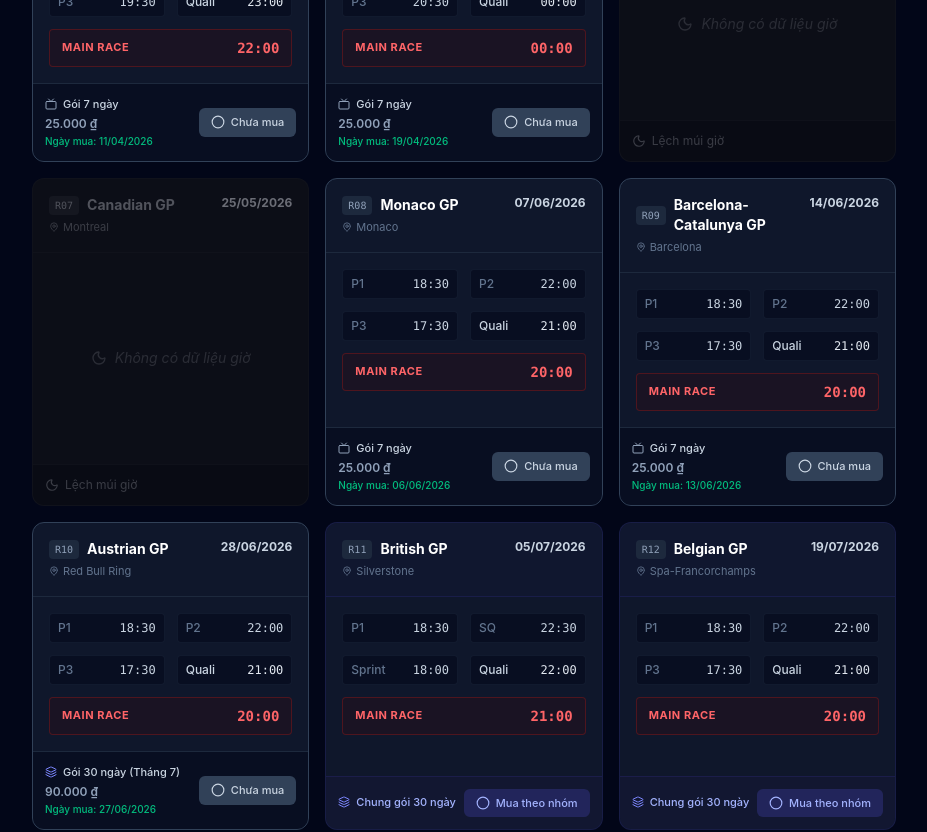
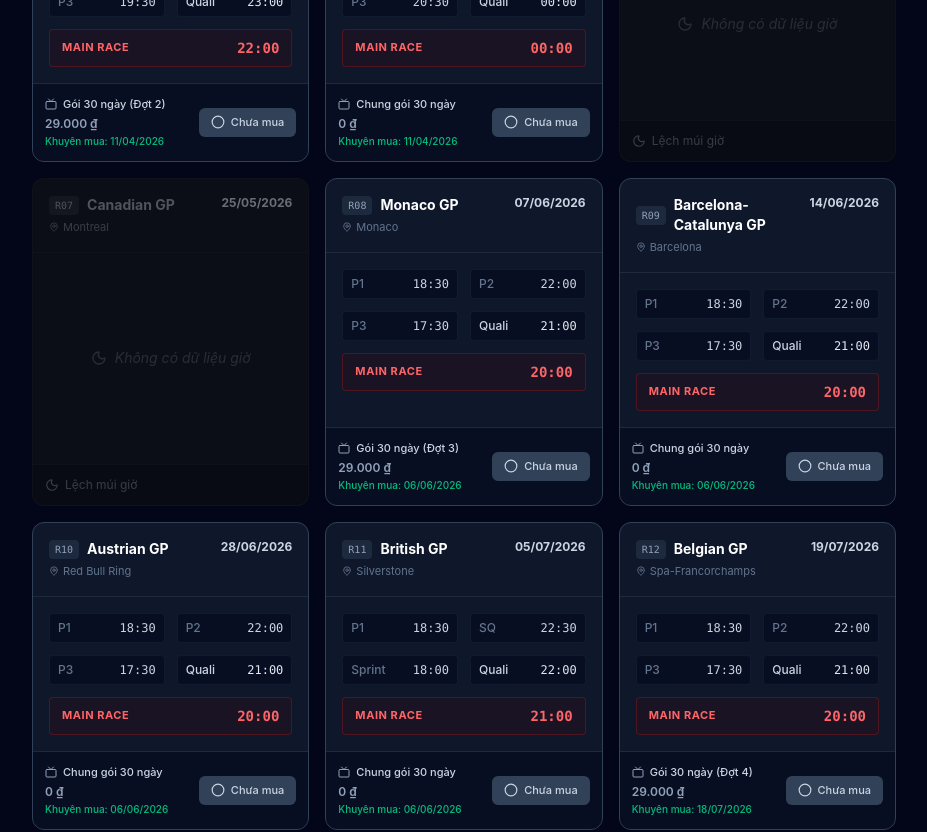
Before and after one commit to minhkhang1008/f1-tv360-tracker, a React (Vite) app: page / in a window 1280 px wide. Shown: the part 1240-2072 px from the top of the page, without its empty margins (176-1103 px from the left). Built offline with nearby package versions, Linux system fonts and the light colour scheme; no server answers.

Commit message:
Update better option

```diff
--- a/src/App.jsx
+++ b/src/App.jsx
@@ -1,38 +1,36 @@
 import React, { useState, useEffect, useMemo, useCallback } from 'react';
 import { Calendar, MapPin, Tv, CheckCircle2, Circle, AlertCircle, Trophy, Moon, Layers, RefreshCw } from 'lucide-react';
 
-// Dữ liệu F1 2026 chuẩn hóa kèm THÊM NGÀY MUA TỐI ƯU (purchaseDate)
 const initialRaceData = [
-  { id: 1, name: "Australian GP", date: "2026-03-08", packageId: "pkg_1", packageType: "Gói 7 ngày", price: 25000, purchaseDate: "2026-03-07", track: "Albert Park", hasSprint: false, sessions: { p1: "08:30", p2: "12:00", p3: "08:30", q: "12:00", race: "11:00" } },
-  { id: 2, name: "Chinese GP", date: "2026-03-15", packageId: "pkg_2", packageType: "Gói 7 ngày", price: 25000, purchaseDate: "2026-03-14", track: "Thượng Hải", hasSprint: true, sessions: { p1: "10:30", sq: "14:30", sprint: "14:00", q: "14:00", race: "14:00" } },
-  { id: 3, name: "Japanese GP", date: "2026-03-29", packageId: "pkg_3", packageType: "Gói 7 ngày", price: 25000, purchaseDate: "2026-03-28", track: "Suzuka", hasSprint: false, sessions: { p1: "09:30", p2: "13:00", p3: "09:30", q: "13:00", race: "12:00" } },
-  { id: 4, name: "Bahrain GP", date: "2026-04-12", packageId: "pkg_4", packageType: "Gói 7 ngày", price: 25000, purchaseDate: "2026-04-11", track: "Bahrain", hasSprint: false, sessions: { p1: "18:30", p2: "22:00", p3: "19:30", q: "23:00", race: "22:00" } },
-  { id: 5, name: "Saudi Arabian GP", date: "2026-04-20", packageId: "pkg_5", packageType: "Gói 7 ngày", price: 25000, purchaseDate: "2026-04-19", track: "Jeddah", hasSprint: false, sessions: { p1: "20:30", p2: "00:00", p3: "20:30", q: "00:00", race: "00:00" } },
+  { id: 1, name: "Australian GP", date: "2026-03-08", packageId: "pkg_g1", packageType: "Gói 30 ngày (Đợt 1)", price: 29000, purchaseDate: "2026-03-07", track: "Albert Park", hasSprint: false, sessions: { p1: "08:30", p2: "12:00", p3: "08:30", q: "12:00", race: "11:00" } },
+  { id: 2, name: "Chinese GP", date: "2026-03-15", packageId: "pkg_g1", packageType: "Chung gói 30 ngày", price: 0, purchaseDate: "2026-03-07", track: "Thượng Hải", hasSprint: true, sessions: { p1: "10:30", sq: "14:30", sprint: "14:00", q: "14:00", race: "14:00" } },
+  { id: 3, name: "Japanese GP", date: "2026-03-29", packageId: "pkg_g1", packageType: "Chung gói 30 ngày", price: 0, purchaseDate: "2026-03-07", track: "Suzuka", hasSprint: false, sessions: { p1: "09:30", p2: "13:00", p3: "09:30", q: "13:00", race: "12:00" } },
+  { id: 4, name: "Bahrain GP", date: "2026-04-12", packageId: "pkg_g2", packageType: "Gói 30 ngày (Đợt 2)", price: 29000, purchaseDate: "2026-04-11", track: "Bahrain", hasSprint: false, sessions: { p1: "18:30", p2: "22:00", p3: "19:30", q: "23:00", race: "22:00" } },
+  { id: 5, name: "Saudi Arabian GP", date: "2026-04-20", packageId: "pkg_g2", packageType: "Chung gói 30 ngày", price: 0, purchaseDate: "2026-04-11", track: "Jeddah", hasSprint: false, sessions: { p1: "20:30", p2: "00:00", p3: "20:30", q: "00:00", race: "00:00" } },
   { id: 6, name: "Miami GP", date: "2026-05-04", packageId: "skip_1", packageType: "Không xem", price: 0, purchaseDate: null, isSkipped: true, track: "Miami", hasSprint: false, sessions: { p1: "-", p2: "-", p3: "-", q: "-", race: "-" } },
   { id: 7, name: "Canadian GP", date: "2026-05-25", packageId: "skip_2", packageType: "Không xem", price: 0, purchaseDate: null, isSkipped: true, track: "Montreal", hasSprint: true, sessions: { p1: "-", sq: "-", sprint: "-", q: "-", race: "-" } },
-  { id: 8, name: "Monaco GP", date: "2026-06-07", packageId: "pkg_8", packageType: "Gói 7 ngày", price: 25000, purchaseDate: "2026-06-06", track: "Monaco", hasSprint: false, sessions: { p1: "18:30", p2: "22:00", p3: "17:30", q: "21:00", race: "20:00" } },
-  { id: 9, name: "Barcelona-Catalunya GP", date: "2026-06-14", packageId: "pkg_9", packageType: "Gói 7 ngày", price: 25000, purchaseDate: "2026-06-13", track: "Barcelona", hasSprint: false, sessions: { p1: "18:30", p2: "22:00", p3: "17:30", q: "21:00", race: "20:00" } },
-  { id: 10, name: "Austrian GP", date: "2026-06-28", packageId: "pkg_group_1", packageType: "Gói 30 ngày (Tháng 7)", price: 90000, purchaseDate: "2026-06-27", track: "Red Bull Ring", hasSprint: false, sessions: { p1: "18:30", p2: "22:00", p3: "17:30", q: "21:00", race: "20:00" } },
-  { id: 11, name: "British GP", date: "2026-07-05", packageId: "pkg_group_1", packageType: "Chung gói 30 ngày", price: 0, purchaseDate: "2026-06-27", track: "Silverstone", hasSprint: true, sessions: { p1: "18:30", sq: "22:30", sprint: "18:00", q: "22:00", race: "21:00" } },
-  { id: 12, name: "Belgian GP", date: "2026-07-19", packageId: "pkg_group_1", packageType: "Chung gói 30 ngày", price: 0, purchaseDate: "2026-06-27", track: "Spa-Francorchamps", hasSprint: false, sessions: { p1: "18:30", p2: "22:00", p3: "17:30", q: "21:00", race: "20:00" } },
-  { id: 13, name: "Hungarian GP", date: "2026-07-26", packageId: "pkg_group_1", packageType: "Chung gói 30 ngày", price: 0, purchaseDate: "2026-06-27", track: "Hungaroring", hasSprint: false, sessions: { p1: "18:30", p2: "22:00", p3: "17:30", q: "21:00", race: "20:00" } },
-  { id: 14, name: "Dutch GP", date: "2026-08-23", packageId: "pkg_14", packageType: "Gói 7 ngày", price: 25000, purchaseDate: "2026-08-21", track: "Zandvoort", hasSprint: true, sessions: { p1: "17:30", sq: "21:30", sprint: "17:00", q: "21:00", race: "20:00" } },
-  { id: 15, name: "Italian GP", date: "2026-09-06", packageId: "pkg_15", packageType: "Gói 7 ngày", price: 25000, purchaseDate: "2026-09-05", track: "Monza", hasSprint: false, sessions: { p1: "17:30", p2: "21:00", p3: "17:30", q: "21:00", race: "20:00" } },
-  { id: 16, name: "Spanish GP", date: "2026-09-13", packageId: "pkg_16", packageType: "Gói 7 ngày", price: 25000, purchaseDate: "2026-09-12", track: "Madrid", hasSprint: false, sessions: { p1: "18:30", p2: "22:00", p3: "17:30", q: "21:00", race: "20:00" } },
-  { id: 17, name: "Azerbaijan GP", date: "2026-09-26", packageId: "pkg_17", packageType: "Gói 7 ngày", price: 25000, purchaseDate: "2026-09-25", track: "Baku", hasSprint: false, sessions: { p1: "15:30", p2: "19:00", p3: "15:30", q: "19:00", race: "18:00" } },
-  { id: 18, name: "Singapore GP", date: "2026-10-11", packageId: "pkg_18", packageType: "Gói 7 ngày", price: 25000, purchaseDate: "2026-10-09", track: "Marina Bay", hasSprint: true, sessions: { p1: "16:30", sq: "19:30", sprint: "16:00", q: "20:00", race: "19:00" } },
+  { id: 8, name: "Monaco GP", date: "2026-06-07", packageId: "pkg_g3", packageType: "Gói 30 ngày (Đợt 3)", price: 29000, purchaseDate: "2026-06-06", track: "Monaco", hasSprint: false, sessions: { p1: "18:30", p2: "22:00", p3: "17:30", q: "21:00", race: "20:00" } },
+  { id: 9, name: "Barcelona-Catalunya GP", date: "2026-06-14", packageId: "pkg_g3", packageType: "Chung gói 30 ngày", price: 0, purchaseDate: "2026-06-06", track: "Barcelona", hasSprint: false, sessions: { p1: "18:30", p2: "22:00", p3: "17:30", q: "21:00", race: "20:00" } },
+  { id: 10, name: "Austrian GP", date: "2026-06-28", packageId: "pkg_g3", packageType: "Chung gói 30 ngày", price: 0, purchaseDate: "2026-06-06", track: "Red Bull Ring", hasSprint: false, sessions: { p1: "18:30", p2: "22:00", p3: "17:30", q: "21:00", race: "20:00" } },
+  { id: 11, name: "British GP", date: "2026-07-05", packageId: "pkg_g3", packageType: "Chung gói 30 ngày", price: 0, purchaseDate: "2026-06-06", track: "Silverstone", hasSprint: true, sessions: { p1: "18:30", sq: "22:30", sprint: "18:00", q: "22:00", race: "21:00" } },
+  { id: 12, name: "Belgian GP", date: "2026-07-19", packageId: "pkg_g4", packageType: "Gói 30 ngày (Đợt 4)", price: 29000, purchaseDate: "2026-07-18", track: "Spa-Francorchamps", hasSprint: false, sessions: { p1: "18:30", p2: "22:00", p3: "17:30", q: "21:00", race: "20:00" } },
+  { id: 13, name: "Hungarian GP", date: "2026-07-26", packageId: "pkg_g4", packageType: "Chung gói 30 ngày", price: 0, purchaseDate: "2026-07-18", track: "Hungaroring", hasSprint: false, sessions: { p1: "18:30", p2: "22:00", p3: "17:30", q: "21:00", race: "20:00" } },
+  { id: 14, name: "Dutch GP", date: "2026-08-23", packageId: "pkg_g5", packageType: "Gói 30 ngày (Đợt 5)", price: 29000, purchaseDate: "2026-08-21", track: "Zandvoort", hasSprint: true, sessions: { p1: "17:30", sq: "21:30", sprint: "17:00", q: "21:00", race: "20:00" } },
+  { id: 15, name: "Italian GP", date: "2026-09-06", packageId: "pkg_g5", packageType: "Chung gói 30 ngày", price: 0, purchaseDate: "2026-08-21", track: "Monza", hasSprint: false, sessions: { p1: "17:30", p2: "21:00", p3: "17:30", q: "21:00", race: "20:00" } },
+  { id: 16, name: "Spanish GP", date: "2026-09-13", packageId: "pkg_g5", packageType: "Chung gói 30 ngày", price: 0, purchaseDate: "2026-08-21", track: "Madrid", hasSprint: false, sessions: { p1: "18:30", p2: "22:00", p3: "17:30", q: "21:00", race: "20:00" } },
+  { id: 17, name: "Azerbaijan GP", date: "2026-09-26", packageId: "pkg_g6", packageType: "Gói 30 ngày (Đợt 6)", price: 29000, purchaseDate: "2026-09-25", track: "Baku", hasSprint: false, sessions: { p1: "15:30", p2: "19:00", p3: "15:30", q: "19:00", race: "18:00" } },
+  { id: 18, name: "Singapore GP", date: "2026-10-11", packageId: "pkg_g6", packageType: "Chung gói 30 ngày", price: 0, purchaseDate: "2026-09-25", track: "Marina Bay", hasSprint: true, sessions: { p1: "16:30", sq: "19:30", sprint: "16:00", q: "20:00", race: "19:00" } },
   { id: 19, name: "United States GP", date: "2026-10-26", packageId: "skip_3", packageType: "Không xem", price: 0, purchaseDate: null, isSkipped: true, track: "Austin", hasSprint: true, sessions: { p1: "-", sq: "-", sprint: "-", q: "-", race: "-" } },
   { id: 20, name: "Mexican GP", date: "2026-11-02", packageId: "skip_4", packageType: "Không xem", price: 0, purchaseDate: null, isSkipped: true, track: "Mexico City", hasSprint: false, sessions: { p1: "-", p2: "-", p3: "-", q: "-", race: "-" } },
-  { id: 21, name: "Sao Paulo GP", date: "2026-11-09", packageId: "pkg_group_2", packageType: "Gói 30 ngày (Cuối mùa)", price: 90000, purchaseDate: "2026-11-08", track: "Interlagos", hasSprint: false, sessions: { p1: "22:30", p2: "02:00", p3: "21:30", q: "01:00", race: "00:00" } },
-  { id: 22, name: "Las Vegas GP", date: "2026-11-22", packageId: "pkg_group_2", packageType: "Chung gói 30 ngày", price: 0, purchaseDate: "2026-11-08", track: "Las Vegas", hasSprint: false, sessions: { p1: "07:30", p2: "11:00", p3: "07:30", q: "11:00", race: "11:00" } },
-  { id: 23, name: "Qatar GP", date: "2026-11-29", packageId: "pkg_group_2", packageType: "Chung gói 30 ngày", price: 0, purchaseDate: "2026-11-08", track: "Lusail", hasSprint: false, sessions: { p1: "20:30", p2: "00:00", p3: "21:30", q: "01:00", race: "23:00" } },
-  { id: 24, name: "Abu Dhabi GP", date: "2026-12-06", packageId: "pkg_group_2", packageType: "Chung gói 30 ngày", price: 0, purchaseDate: "2026-11-08", track: "Yas Marina", hasSprint: false, sessions: { p1: "16:30", p2: "20:00", p3: "17:30", q: "21:00", race: "20:00" } }
+  { id: 21, name: "Sao Paulo GP", date: "2026-11-09", packageId: "pkg_g7", packageType: "Gói 30 ngày (Đợt 7)", price: 29000, purchaseDate: "2026-11-08", track: "Interlagos", hasSprint: false, sessions: { p1: "22:30", p2: "02:00", p3: "21:30", q: "01:00", race: "00:00" } },
+  { id: 22, name: "Las Vegas GP", date: "2026-11-22", packageId: "pkg_g7", packageType: "Chung gói 30 ngày", price: 0, purchaseDate: "2026-11-08", track: "Las Vegas", hasSprint: false, sessions: { p1: "07:30", p2: "11:00", p3: "07:30", q: "11:00", race: "11:00" } },
+  { id: 23, name: "Qatar GP", date: "2026-11-29", packageId: "pkg_g7", packageType: "Chung gói 30 ngày", price: 0, purchaseDate: "2026-11-08", track: "Lusail", hasSprint: false, sessions: { p1: "20:30", p2: "00:00", p3: "21:30", q: "01:00", race: "23:00" } },
+  { id: 24, name: "Abu Dhabi GP", date: "2026-12-06", packageId: "pkg_g7", packageType: "Chung gói 30 ngày", price: 0, purchaseDate: "2026-11-08", track: "Yas Marina", hasSprint: false, sessions: { p1: "16:30", p2: "20:00", p3: "17:30", q: "21:00", race: "20:00" } }
 ];
 
-const JSONBIN_URL = 'https://api.jsonbin.io/v3/b/69a85c64d0ea881f40ee9d8d';
-const JSONBIN_KEY = '$2a$10$iEZhrIHbw8gsqJAc/wPUUelZgp4iUUMgFy8ilmua2GHT.qVPDXxX.';
+const JSONBIN_URL = 'https://api.jsonbin.io/v3/b/THAY_BANG_BIN_ID_CUA_BAN';
+const JSONBIN_KEY = 'THAY_BANG_MASTER_KEY_CUA_BAN';
 
-// Helper lấy mã Quốc gia để get cờ từ flagcdn
 const getCountryCode = (raceName) => {
   const mapping = {
     "Australian GP": "au", "Chinese GP": "cn", "Japanese GP": "jp", "Bahrain GP": "bh",
@@ -45,7 +43,6 @@
   return mapping[raceName] || "un";
 };
 
-// Helper format ngày đua (Lùi ngày để hiển thị đúng cho T6, T7)
 const formatDateOffset = (dateStr, offsetDays) => {
   const date = new Date(dateStr);
   date.setDate(date.getDate() + offsetDays);
@@ -210,10 +207,8 @@
             </div>
         )}
 
-        {/* Banner chặng đua tiếp theo */}
         {nextRace && (
           <section className="relative overflow-hidden bg-slate-900 rounded-2xl border border-slate-800 shadow-2xl">
-            {/* Background Cờ Quốc gia (mờ) */}
             <div className="absolute inset-0 z-0 opacity-5 pointer-events-none transition-all">
                <img src={`https://flagcdn.com/w1280/${getCountryCode(nextRace.name)}.png`} className="w-full h-full object-cover mix-blend-luminosity" alt="" />
             </div>
@@ -234,7 +229,6 @@
                  </div>
               </div>
 
-              {/* Bảng thời gian chi tiết */}
               {!nextRace.isSkipped && (
               <div className="grid grid-cols-1 sm:grid-cols-3 gap-3 mb-6">
                  <div className="bg-slate-950/60 backdrop-blur-sm border border-slate-800/80 rounded-xl p-3.5 shadow-inner">
@@ -263,7 +257,6 @@
               </div>
               )}
 
-              {/* Box Cần mua gói (Bổ sung ngày tối ưu) */}
               {nextRace.isSkipped ? (
                 <div className="bg-slate-950/50 rounded-xl p-4 border border-slate-800 flex items-center gap-3">
                   <Moon className="text-slate-500" size={24} />
@@ -415,10 +408,9 @@
                             <span className="text-xs font-semibold text-slate-400 block mt-1">
                               {formatCurrency(race.price)}
                             </span>
-                            {/* THÊM DÒNG NHẮC NHỞ Ở ĐÂY NẾU CHƯA MUA */}
                             {!isBought && race.purchaseDate && (
                                 <span className="text-[10px] text-emerald-500 font-medium block mt-0.5">
-                                  Ngày mua: {formatDate(race.purchaseDate)}
+                                  Khuyên mua: {formatDate(race.purchaseDate)}
                                 </span>
                             )}
                           </div>
```
